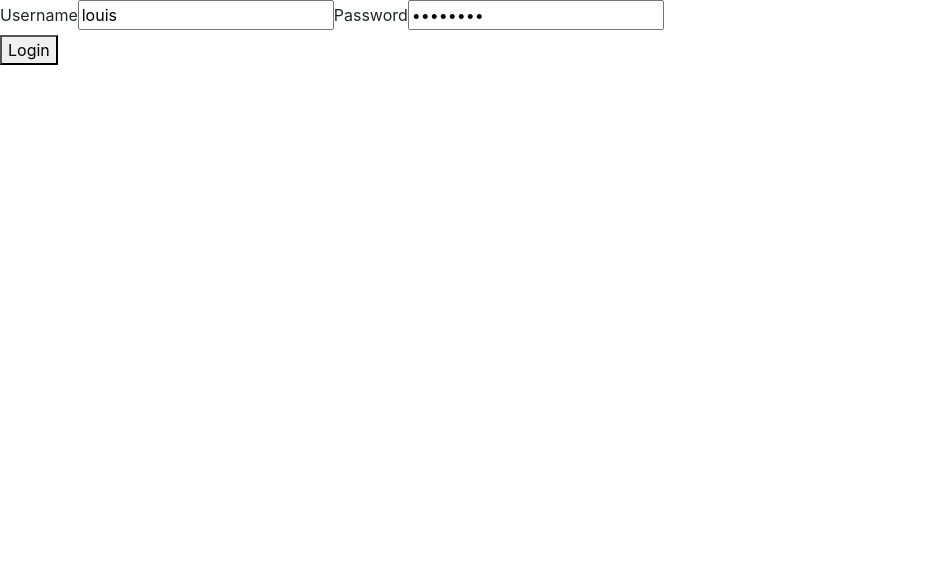
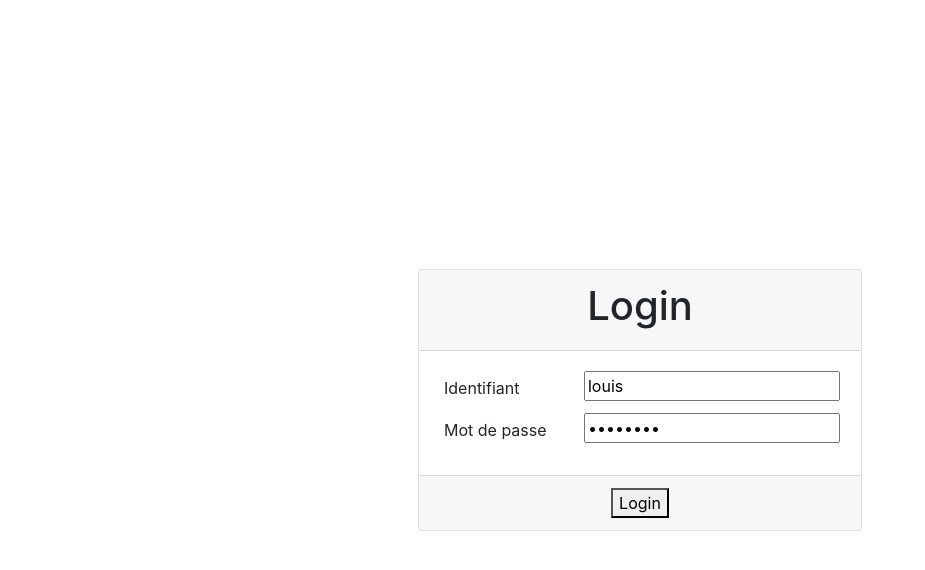
Before and after one commit to LakunCindy/django-angular, an Angular app in the folder BTBO2/: page /login in a window 1280 px wide. Shown: the top 570 px of the page, without its empty margins (0-925 px from the left). Built offline with nearby package versions, Linux system fonts and the light colour scheme.

Commit message:
css de login

```diff
--- a/BTBO2/src/app/main/login/login.component.html
+++ b/BTBO2/src/app/main/login/login.component.html
@@ -1,13 +1,37 @@
-<div>
+<!--Component de connexion-->
+<!--div contenant les éléments de la page de connexion-->
+<div class="container">
+    <!--Grid-->
+    <div class="row">
+        <div class="col-sm-12">
+            <!--Card de connexion-->
+            <div class="card">
                 <form [formGroup]='form' (ngSubmit)='login()'>
-        <label>Username</label>
-        <input type='text' formControlName='username' />
-        <label>Password</label>
-        <input type='password' formControlName='password' />
-        <div>
+                    <!--Top de la Card-->
+                    <div class="card-header">
+                        <h1>Login</h1>
+                    </div>
+                    <!--Corps de la card-->
+                    <div class="card-body">
+                        <!--Alignement Labels & Inputs-->
+                        <div class="row">
+                            <div class="col-sm-4"><label for="text">Identifiant</label></div>
+                            <div class="col-sm-8"><input type='text' formControlName='username' /> </div>
+                        </div>
+                        <div class="row">
+                            <div class="col-sm-4"><label for="password">Mot de passe</label></div>
+                            <div class="col-sm-8"><input type='password' formControlName='password' /> </div>
+                        </div>
+                    </div>
+                    <!--Bas de la Card-->
+                    <div class="card-footer">
                         <button type='submit' [disabled]='!this.form.valid'>
                             Login
                         </button>
                     </div>
                 </form>
             </div>
+        </div>
+    </div>
+</div>
+<div>
--- a/BTBO2/src/app/main/login/login.component.scss
+++ b/BTBO2/src/app/main/login/login.component.scss
@@ -0,0 +1,40 @@
+/* Alignement vertical & horizontal de la card de connexion */
+.container {
+    position: absolute;
+    top: 50%;
+    left: 50%;
+    -moz-transform: translateX(-50%) translateY(-50%);
+    -webkit-transform: translateX(-50%) translateY(-50%);
+    transform: translateX(-50%) translateY(-50%);
+}
+
+/* card de connexion */
+.card {
+    width: 40%;
+    margin: auto;
+}
+
+/* Haut de la card de connexion */
+.card-header {
+    text-align: center;
+}
+
+/* Corps de la card de connexion */
+.card-body {
+    text-align: center;
+}
+
+/* Alignement des labels a gauche */
+.col-sm-4 {
+    text-align: left;
+}
+
+/* Champs de connexion */
+.input, label {
+   padding: 5px;
+}
+
+/* Bas de la card de connexion */
+.card-footer {
+    text-align: center;
+}
```
Lines whose indentation alone changed are shown as unchanged.
